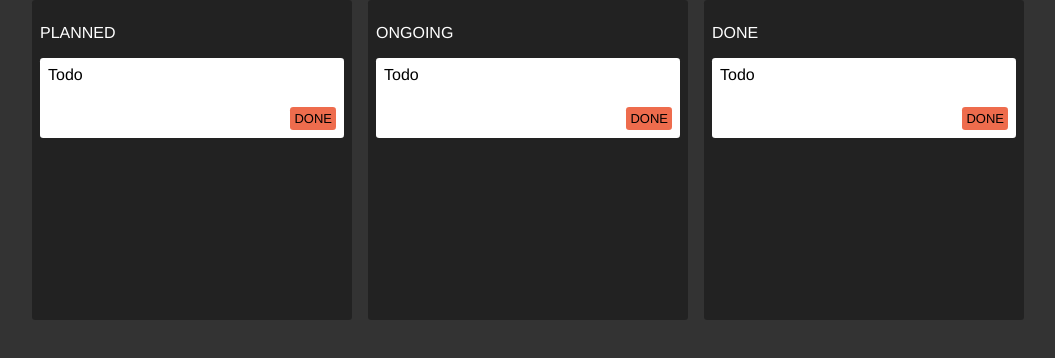
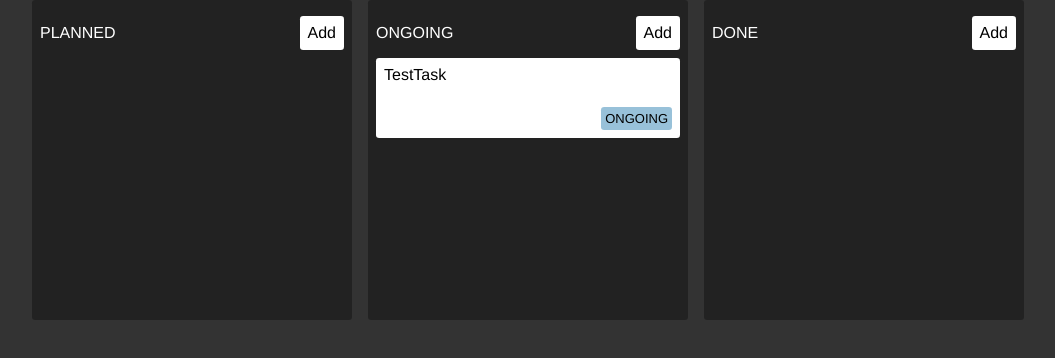
Before and after one commit to dylut2000/kaban-zustan, a React (Vite) app: page / in a window 1280 px wide. Shown: the top 358 px of the page, without its empty margins (112-1167 px from the left). Built offline with nearby package versions, Linux system fonts and the light colour scheme.

Commit message:
addTask added

```diff
--- a/src/components/column/Column.css
+++ b/src/components/column/Column.css
@@ -8,3 +8,23 @@
   border-radius: 0.2rem;
   padding: 0.5rem;
 }
+
+.titleWrapper {
+  display: flex;
+  justify-content: space-between;
+  align-items: center;
+}
+
+.titleWrapper button {
+  all: unset;
+  color: var(--BLACK);
+  background: var(--WHITE);
+  height: fit-content;
+  padding: 0.5rem;
+  border-radius: 0.2rem;
+  cursor: pointer;
+}
+
+.titleWrapper button:hover {
+  background: var(--COLOR-GRAY-LIGHT);
+}
--- a/src/components/column/Column.jsx
+++ b/src/components/column/Column.jsx
@@ -1,11 +1,26 @@
 import './Column.css'
 import Task from '../task/Task'
+import {useStore} from '../../store'
+import {shallow} from 'zustand/shallow'
 
 const Column = ({state}) => {
+  const tasks = useStore(
+    (store) => store.tasks.filter((task) => task.state == state),
+    shallow
+  )
+
+  const addTask = useStore((store) => store.addTask)
+
   return (
     <div className='column'>
-      <p>{state}</p>
-      <Task title='Todo' />
+      <div className='titleWrapper'>
+        <p>{state}</p>
+        <button onClick={() => addTask('Hey ' + state, state)}>Add</button>
+      </div>
+
+      {tasks.map((task) => (
+        <Task key={task.title} title={task.title} />
+      ))}
     </div>
   )
 }
--- a/src/components/task/Task.css
+++ b/src/components/task/Task.css
@@ -7,6 +7,7 @@
   display: flex;
   flex-direction: column;
   justify-content: space-between;
+  margin-bottom: 0.5rem;
 }
 
 .bottomWrapper {
--- a/src/components/task/Task.jsx
+++ b/src/components/task/Task.jsx
@@ -1,15 +1,18 @@
 import classNames from 'classnames'
 import './Task.css'
-
-const STATUS = 'DONE'
+import {useStore} from '../../store'
 
 const Task = ({title}) => {
+  const task = useStore((store) =>
+    store.tasks.find((task) => task.title == title)
+  )
+
   return (
     <div className='task'>
-      <div>{title}</div>
+      <div>{task.title}</div>
       <div className='bottomWrapper'>
         <div></div>
-        <div className={classNames('status', STATUS)}>{STATUS}</div>
+        <div className={classNames('status', task.state)}>{task.state}</div>
       </div>
     </div>
   )
--- /dev/null
+++ b/src/store.js
@@ -0,0 +1,9 @@
+import {create} from 'zustand'
+
+const store = (set) => ({
+  tasks: [{title: 'TestTask', state: 'ONGOING'}],
+  addTask: (title, state) =>
+    set((store) => ({tasks: [...store.tasks, {title, state}]})),
+})
+
+export const useStore = create(store)
```
